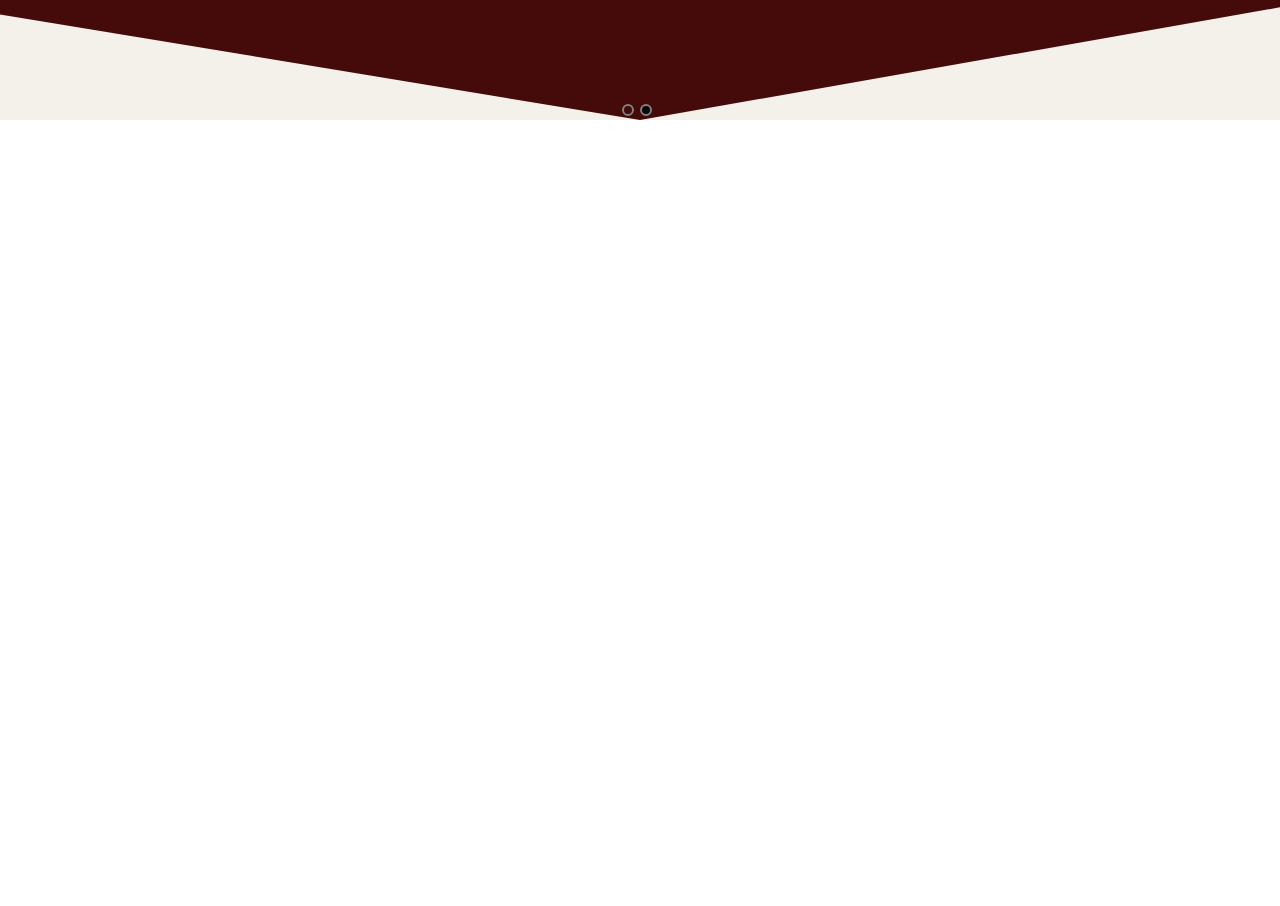
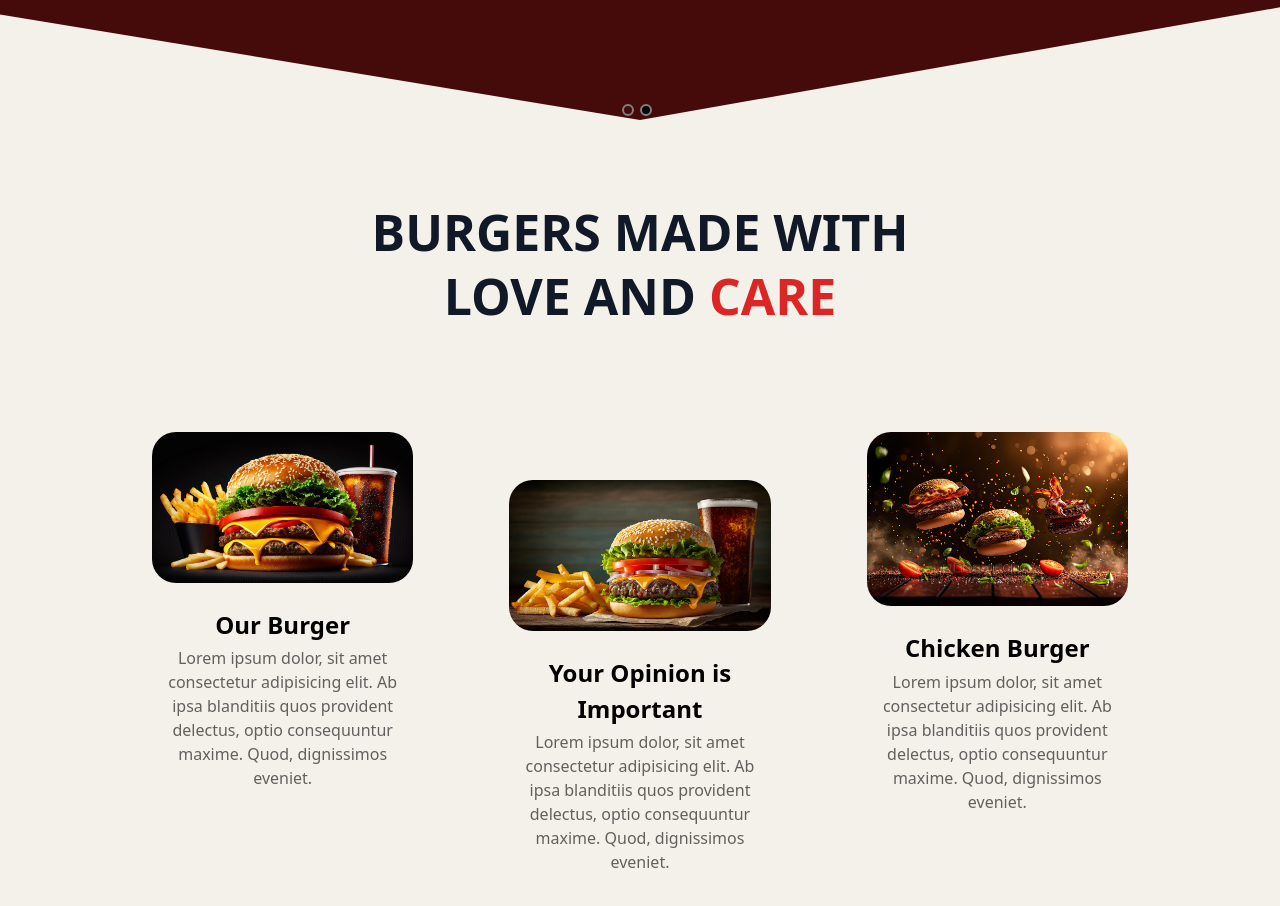
Before and after one commit to ParhamPK03/Burger-Shop, a Next.js app: page / in a window 1280 px wide. Shown: the part 680-1586 px from the top of the page. Before the commit the page ends 800 px from the top, so only its background shows below. Built offline with nearby package versions, Linux system fonts and the light colour scheme.

Commit message:
Features Section Complete

```diff
--- /dev/null
+++ b/app/components/Features/Features.tsx
@@ -0,0 +1,53 @@
+import React from 'react'
+import Image from 'next/image'
+import Img1 from "@/public/images/f1.jpg"
+import Img2 from "@/public/images/f2.jpg"
+import Img3 from "@/public/images/f3.jpg"
+
+
+const Features = () => {
+    return (
+        <div className='pt-[5rem] pb-[3rem]'>
+            {/* Head */}
+            <h1 className='heading'>
+                burgers made with <br /> love and
+                <span className='text-red-600'> Care</span>
+            </h1>
+            {/* Cards */}
+            <div className='w-[90%] md:w-[80%] mt-[3rem] md:mt-[5rem] mb-[3rem] mx-auto grid grid-cols-1 md:grid-cols-2 lg:grid-cols-3 gap-[3rem]'>
+                {/* First Card 1 */}
+                <div>
+                    <div className='p-6 hover:bg-white rounded-lg transition-all duration-200'>
+                        <Image src={Img1} alt='Burger' className='rounded-3xl' />
+                        <h1 className='mt-[1.5rem] text-center text-[24px] text-black font-semibold'>Our Burger</h1>
+                        <p className='mt-[0.2rem] text-black text-opacity-60 text-center'>
+                            Lorem ipsum dolor, sit amet consectetur adipisicing elit. Ab ipsa blanditiis quos provident delectus, optio consequuntur maxime. Quod, dignissimos eveniet.
+                        </p>
+                    </div>
+                </div>
+                {/* Second Card 2 */}
+                <div>
+                    <div className='p-6 hover:bg-white lg:translate-y-[3rem] rounded-lg transition-all duration-200'>
+                        <Image src={Img2} alt='Burger' className='rounded-3xl' />
+                        <h1 className='mt-[1.5rem] text-center text-[24px] text-black font-semibold'>Your Opinion is Important</h1>
+                        <p className='mt-[0.2rem] text-black text-opacity-60 text-center'>
+                            Lorem ipsum dolor, sit amet consectetur adipisicing elit. Ab ipsa blanditiis quos provident delectus, optio consequuntur maxime. Quod, dignissimos eveniet.
+                        </p>
+                    </div>
+                </div>
+                {/* Third Card 3 */}
+                <div>
+                    <div className='p-6 hover:bg-white rounded-lg transition-all duration-200'>
+                        <Image src={Img3} alt='Burger' className='rounded-3xl' />
+                        <h1 className='mt-[1.5rem] text-center text-[24px] text-black font-semibold'>Chicken Burger</h1>
+                        <p className='mt-[0.2rem] text-black text-opacity-60 text-center'>
+                            Lorem ipsum dolor, sit amet consectetur adipisicing elit. Ab ipsa blanditiis quos provident delectus, optio consequuntur maxime. Quod, dignissimos eveniet.
+                        </p>
+                    </div>
+                </div>
+            </div>
+        </div>
+    )
+}
+
+export default Features
--- a/app/components/Home.tsx
+++ b/app/components/Home.tsx
@@ -1,10 +1,12 @@
 import React from 'react'
 import Hero from './Hero/Hero'
+import Features from './Features/Features'
 
 const Home = () => {
   return (
-    <div>
+    <div className='overflow-hidden'>
       <Hero />
+      <Features/>
     </div>
   )
 }
--- a/app/globals.css
+++ b/app/globals.css
@@ -7,4 +7,7 @@
         clip-path: polygon(50% 0%, 100% 1%, 100% 84%, 50% 100%, 0 85%, 0% 60%, 0 0);
     }
 
+    .heading {
+        @apply text-[30px] md:text-[35px] lg:text-[45px] xl:text-[50px] uppercase font-bold text-gray-900 md:leading-[4rem] leading-[3rem] text-center
+    }
 }
```
